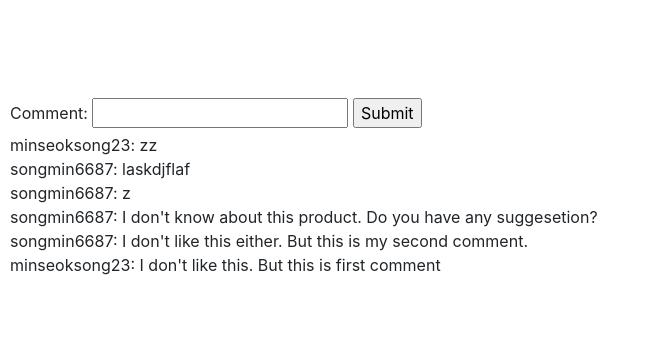
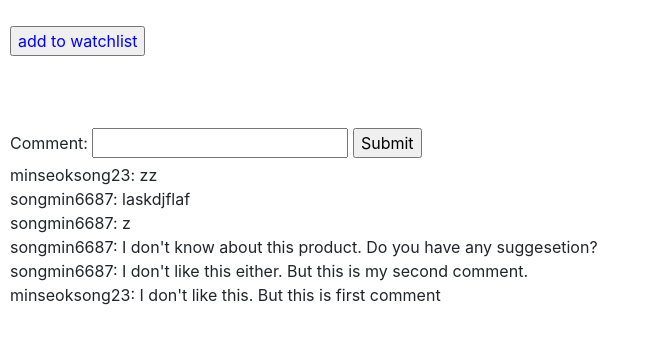
Before and after one commit to minseoksong23/exercises, a Django app: page /watchlist in a window 1280 px wide. Shown: the part 257-601 px from the top of the page, without its empty margins (0-650 px from the left). Run offline with Django 3.2, Linux system fonts and the light colour scheme; data comes from the database, SQL or seed files in the repository; both versions use the stored data as it was after the commit; some libraries are stand-ins or nearby versions.

Commit message:
Implemented watchlist - didn't quite work (have to figure out how to have watchlist for each user)

```diff
--- a/cs50w/project2/commerce/auctions/models.py
+++ b/cs50w/project2/commerce/auctions/models.py
@@ -1,6 +1,6 @@
 from django.contrib.auth.models import AbstractUser
 from django.db import models
-
+from django.conf import settings
 
 class User(AbstractUser):
     pass
@@ -11,6 +11,11 @@ class Listing(models.Model):
     starting_bid = models.IntegerField()
     url = models.URLField(blank=True) # optional
     category = models.CharField(max_length=20, null=True)
+    watcher = models.ManyToManyField(
+        settings.AUTH_USER_MODEL,
+        related_name="watched_listings",
+        blank=True
+    )
 
 class Bid(models.Model):
     listing = models.ForeignKey(Listing, on_delete=models.CASCADE, related_name="bid_item")
--- a/cs50w/project2/commerce/auctions/templates/auctions/item.html
+++ b/cs50w/project2/commerce/auctions/templates/auctions/item.html
@@ -10,7 +10,9 @@
 <li>Description: <{{ item.description }}/li>
 <li>Current price: {{ item.starting_bid }}</li>
 <li>Category: {{ item.category }}</li>
-
+<form action="{% url 'watchlist' %} method="post">
+<br>
+    <input type="submit" value="add to watchlist" style="color:blue">
 <br><br>
 <br><br>
 
--- a/cs50w/project2/commerce/auctions/urls.py
+++ b/cs50w/project2/commerce/auctions/urls.py
@@ -8,5 +8,6 @@ urlpatterns = [
     path("login", views.login_view, name="login"),
     path("logout", views.logout_view, name="logout"),
     path("register", views.register, name="register"),
-    path("<str:item>", views.item, name="item")
+    path("<str:item>", views.item, name="item"),
+    path("watchlist", views.watchlist, name="watchlist")
 ]
--- a/cs50w/project2/commerce/auctions/views.py
+++ b/cs50w/project2/commerce/auctions/views.py
@@ -17,6 +17,9 @@ class ListingForm(forms.Form):
 class CommentForm(forms.Form):
     body = forms.CharField(label="body", required=False)
 
+class WatchForm(forms.Form):
+    watch = forms.CharField(label="watch", required=False)
+
 def create(request):
     if request.method == "POST":
         form = ListingForm(request.POST)
@@ -31,6 +34,16 @@ def create(request):
         return HttpResponseRedirect(reverse("index"))
     else:
         return render(request, "auctions/create.html")
+
+def watchlist(request, lst):
+    if request.method == "POST":
+        form = WatchForm(request.POST)
+        if form.is_valid():
+            lst = Listing.objects.filter(title=lst).first()
+            lst.watcher.add(request.user)
+    return render(request, "watchlist.html",{
+        request.user.watched_listings.all():"watchlists"
+    })
 
 def item(request, item):
     if request.method == "POST":
```
Also changed, not shown: cs50w/project2/commerce/auctions/templates/auctions/watchlist.html (added, +8 -0 lines), cs50w/project2/commerce/auctions/migrations/0008_listing_watcher.py (added), cs50w/project2/commerce/db.sqlite3, 3 other files.
